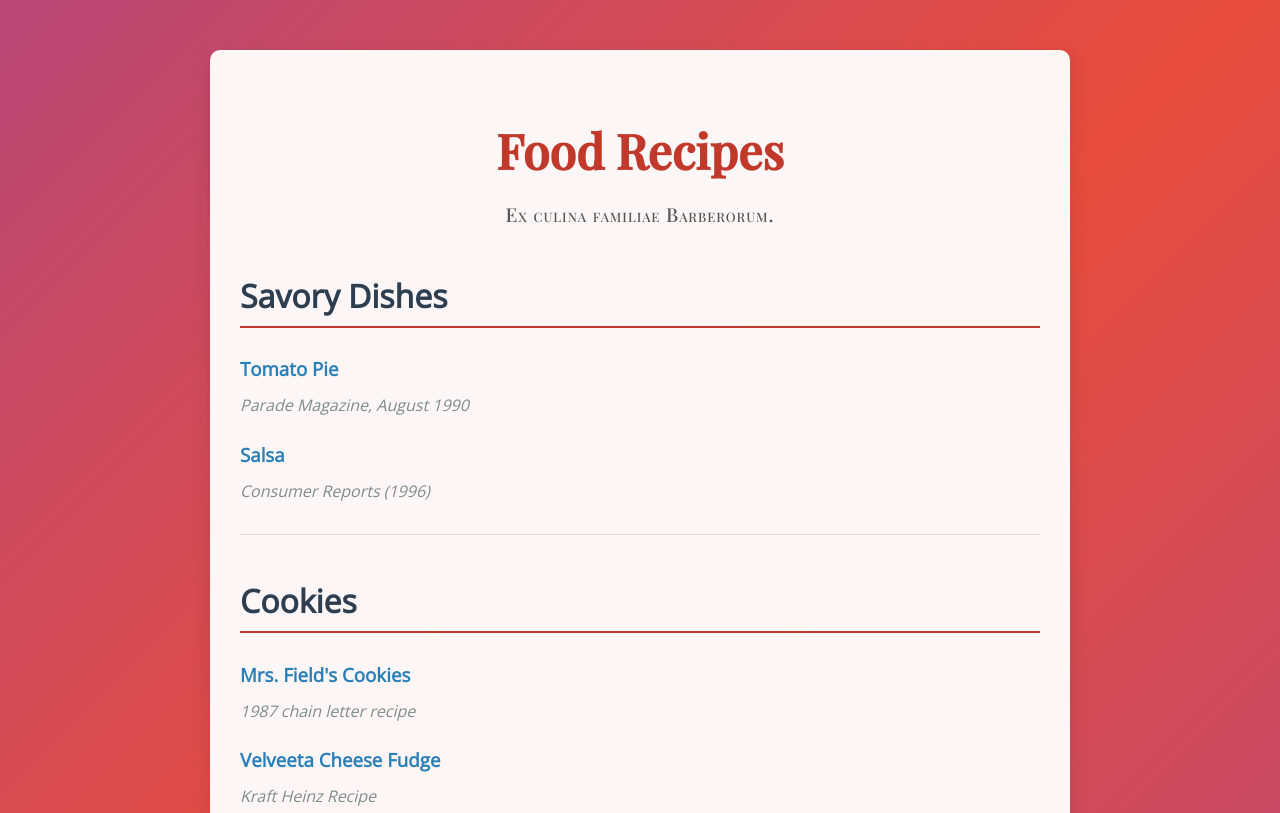
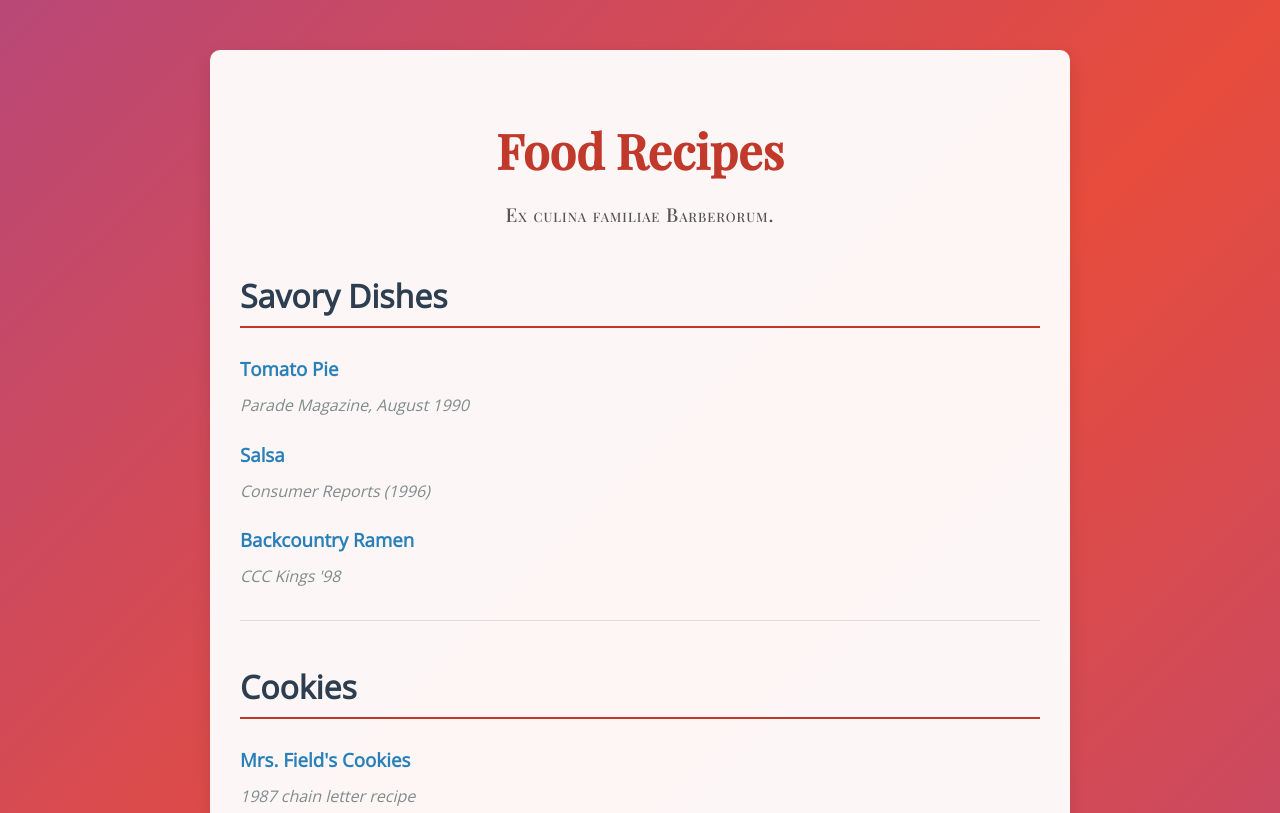
Before and after one commit to Benitoite/recipes, a plain HTML site: page index.html in a window 1280 px wide. Shown: the top 813 px of the page. Drawn offline with nearby package versions, Linux system fonts and the light colour scheme.

Commit message:
Update index.html

```diff
--- a/index.html
+++ b/index.html
@@ -200,6 +200,9 @@
     <h3><a href="salsa.pdf">Salsa</a></h3>
     <h4>Consumer Reports (1996)</h4>
 
+    <h3><a href="ramen.pdf">Backcountry Ramen</a></h3>
+    <h4>CCC Kings '98</h4>
+
     <hr />
 
     <h2>Cookies</h2>
```
